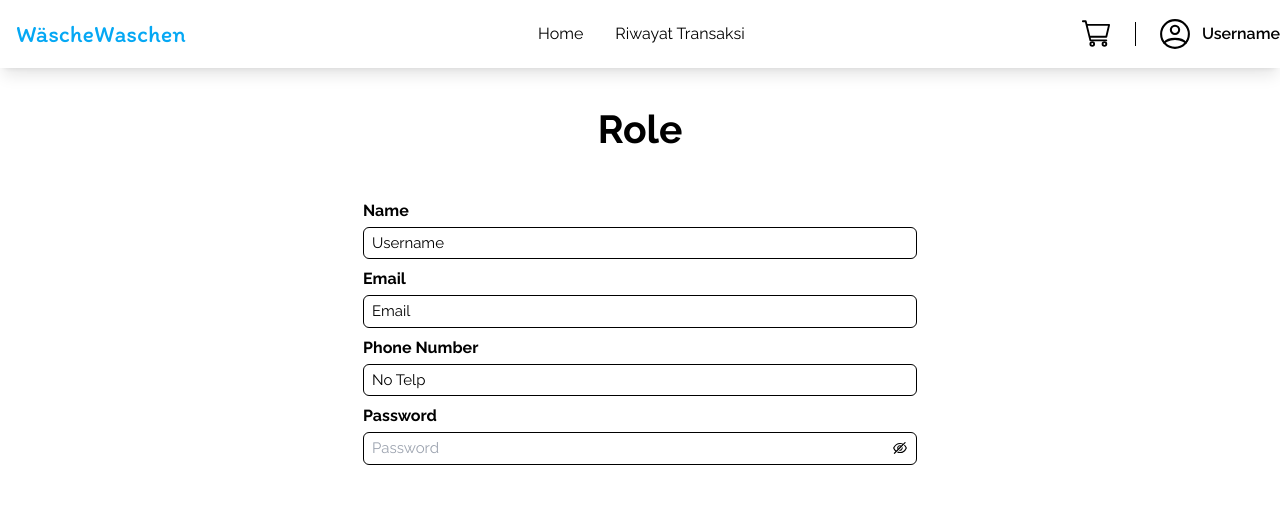
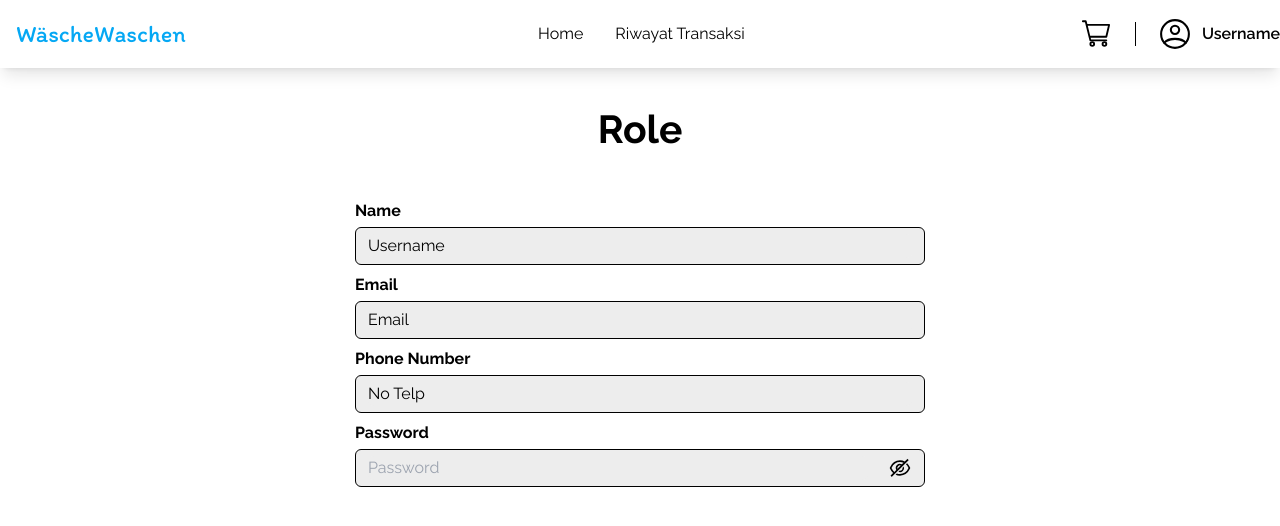
Before and after one commit to rasyadanfz/Wasche-waschen, a Next.js app: page /profile in a window 1280 px wide. Shown: the top 526 px of the page. Built offline with nearby package versions, Linux system fonts and the light colour scheme; no server answers.

Commit message:
feat: add form input to profile

```diff
--- a/src/app/profile/components/FormInputProfile.tsx
+++ /dev/null
@@ -1,72 +0,0 @@
-import { AiOutlineEyeInvisible, AiOutlineEye } from "react-icons/ai";
-
-const FormInputProfile = ({
-    type,
-    id,
-    text,
-    onChange,
-    placeholder,
-    value,
-    setShowPassword,
-    isShowPassword,
-}: {
-    type: string;
-    id: string;
-    text: string;
-    onChange?: (e: React.ChangeEvent<HTMLInputElement>) => void;
-    placeholder: string;
-    value?: string;
-    setShowPassword?: () => void;
-    isShowPassword?: boolean;
-}) => {
-    return (
-        <div className="flex flex-col gap-y-1">
-            <label
-                htmlFor={id}
-                className="font-bold text-[12px] sm:text-[13px] md:text-[14px] lg:text-[16px]"
-            >
-                {text}
-            </label>
-            <div className="flex border border-black justify-between p-1 px-2 rounded-md">
-                <input
-                    type={type}
-                    id={id}
-                    className="rounded-md grow text-[11px] sm:text-[12px] md:text-[13px] lg:text-[15px] focus:outline-none w-[500px]"
-                    onChange={onChange}
-                    placeholder={placeholder}
-                    value={value}
-                />
-                {id === "password" && (
-                    <button
-                        id="showPassword"
-                        className="ml-5"
-                        onClick={setShowPassword}
-                        type="button"
-                    >
-                        {isShowPassword ? (
-                            <AiOutlineEye />
-                        ) : (
-                            <AiOutlineEyeInvisible />
-                        )}
-                    </button>
-                )}
-                {id === "confirmpassword" && (
-                    <button
-                        id="showConfirmPassword"
-                        className="ml-5"
-                        onClick={setShowPassword}
-                        type="button"
-                    >
-                        {isShowPassword ? (
-                            <AiOutlineEye />
-                        ) : (
-                            <AiOutlineEyeInvisible />
-                        )}
-                    </button>
-                )}
-            </div>
-        </div>
-    );
-};
-
-export default FormInputProfile;
--- a/src/app/profile/components/Profile.tsx
+++ b/src/app/profile/components/Profile.tsx
@@ -1,8 +1,8 @@
 "use client";
 
+import FormInput from "@/components/FormInput";
 import { getSession } from "next-auth/react";
 import { useEffect, useState } from "react";
-import FormInputProfile from "./FormInputProfile";
 
 interface User {
   name?: string | null | undefined;
@@ -43,10 +43,10 @@ export default function Profile() {
         <div className="flex flex-col items-center justify-center">
           <h1 className="text-h3 font-bold text-center mb-10">{role}</h1>
           <div className="flex flex-col gap-2">
-            <FormInputProfile type="text" id="name" text="Name" placeholder={name} value={name} />
-            <FormInputProfile type="text" id="email" text="Email" placeholder={email} value={email} />
-            <FormInputProfile type="text" id="no_telp" text="Phone Number" placeholder={no_telp} value={no_telp} />
-            <FormInputProfile type="password" id="password" text="Password" placeholder="Password" />
+            <FormInput type="text" id="name" text="Name" placeholder={name} value={name} />
+            <FormInput type="text" id="email" text="Email" placeholder={email} value={email} />
+            <FormInput type="text" id="no_telp" text="Phone Number" placeholder={no_telp} value={no_telp} />
+            <FormInput type="password" id="password" text="Password" placeholder="Password" classname="w-[500px]" />
           </div>
         </div>
       </div>
--- a/src/components/FormInput.tsx
+++ b/src/components/FormInput.tsx
@@ -12,12 +12,16 @@ const FormInput = ({
     text,
     onChange,
     placeholder,
+    value,
+    classname,
 }: {
     type: string;
     id: string;
     text: string;
     onChange?: (e: React.ChangeEvent<HTMLInputElement>) => void;
     placeholder: string;
+    value?: string;
+    classname?: string;
 }) => {
     const [showPassword, setShowPassword] = useState(false);
     const handleShowPassword = () => {
@@ -27,16 +31,17 @@ const FormInput = ({
 
     return (
         <div className="flex flex-col gap-y-1 font-raleway">
-            <label htmlFor={id} className="font-semibold text-body">
+            <label htmlFor={id} className="font-bold text-body">
                 {text}
             </label>
             <div className="flex border border-black bg-[#EDEDED] justify-between py-1.5 px-3 rounded-md">
                 <input
                     type={showPassword ? "text" : type}
                     id={id}
-                    className="rounded-md grow text-body bg-[#EDEDED] focus:outline-none"
+                    className={`rounded-md grow text-body bg-[#EDEDED] focus:outline-none ${classname}`}
                     onChange={onChange}
                     placeholder={placeholder}
+                    value={value}
                 />
                 {id === "password" && (
                     <IconContext.Provider value={{ size: "1.5em" }}>
```
